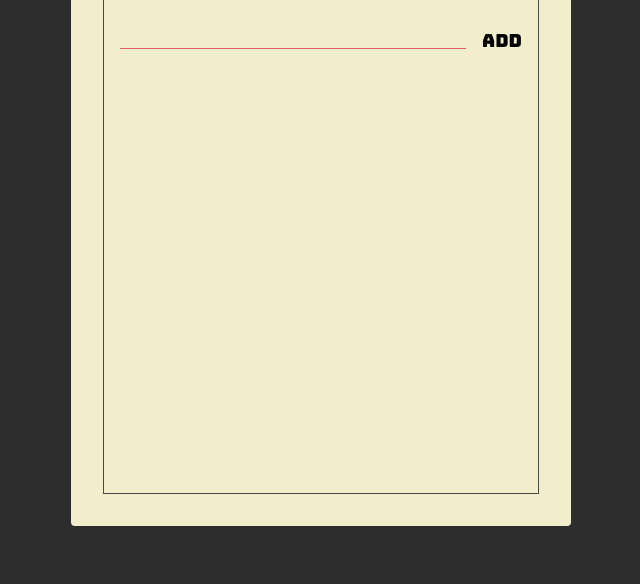
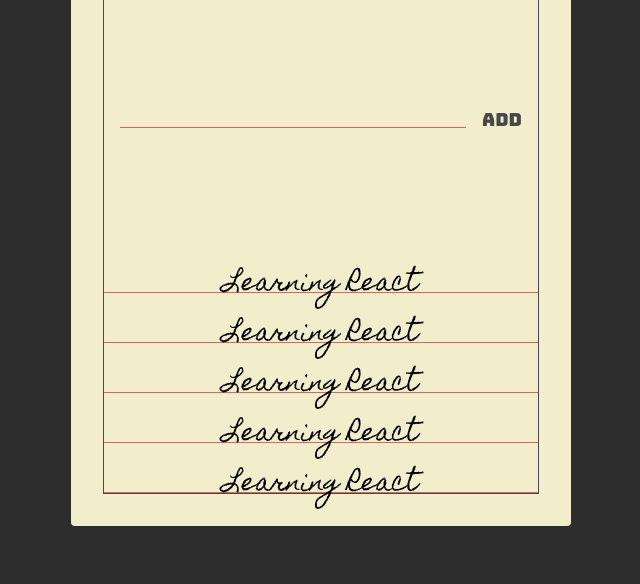
Before and after one commit to risyad19/react-course-start, a website: page index.html in a window 1280 px wide. Shown: the part 232-816 px from the top of the page, without its empty margins (319-959 px from the left). Drawn offline with Linux system fonts and the light colour scheme.

Commit message:
Todolist

```diff
--- a/index.html
+++ b/index.html
@@ -15,15 +15,32 @@
     <div class="container">
       <div class="frame">
         <section class="header">
-          <button class="header-btn">Add</button>
+          <button class="header-btn main-black-color">Add</button>
           <h1 class="header-title">ToDo List</h1>
           <button class="header-btn main-red-color">Clear</button>
         </section>
         <section class="add">
           <form class="add-form">
             <input type="text" class="add-input" />
-            <button class="add-btn">Add</button>
+            <button class="add-btn main-black-color">Add</button>
           </form>
+        </section>
+        <section class="todos">
+          <div class="todo">
+            <span class="todo-text">Learning React</span>
+          </div>
+          <div class="todo">
+            <span class="todo-text">Learning React</span>
+          </div>
+          <div class="todo">
+            <span class="todo-text">Learning React</span>
+          </div>
+          <div class="todo">
+            <span class="todo-text">Learning React</span>
+          </div>
+          <div class="todo">
+            <span class="todo-text">Learning React</span>
+          </div>
         </section>
       </div>
     </div>
--- a/style.css
+++ b/style.css
@@ -4,10 +4,15 @@
 
 :root {
   --main-red-color: #e06262;
+  --main-black-color: #484848;
 }
 
 .main-red-color {
   color: var(--main-red-color);
+}
+
+.main-black-color {
+  color: var(--main-black-color);
 }
 
 html {
@@ -39,11 +44,12 @@
 }
 
 .frame {
-  border: 1px solid #484848;
+  border: 1px solid var(--main-black-color);
   height: 100%;
 
   display: flex;
   flex-direction: column;
+  justify-content: space-between;
 }
 
 .header {
@@ -55,6 +61,7 @@
   flex: 1;
   text-align: center;
 
+  color: var(--main-black-color);
   font-size: 3.6rem;
   font-family: "Homemade Apple", sans-serif;
   text-transform: lowercase;
@@ -70,6 +77,14 @@
   background: unset;
   border: unset;
   outline: unset;
+}
+
+.header-btn.main-red-color:active {
+  text-shadow: 1px 1px 2px var(--main-red-color);
+}
+
+.header-btn.main-black-color:active {
+  text-shadow: 1px 1px 2px var(--main-black-color);
 }
 
 .add {
@@ -108,3 +123,32 @@
   border: unset;
   outline: unset;
 }
+
+.add-btn.main-black-color:active {
+  text-shadow: 1px 1px 2px var(--main-black-color);
+}
+
+.todos {
+  display: flex;
+  flex-direction: column;
+}
+
+.todo {
+  position: relative;
+
+  flex: 1 0 auto;
+  text-align: center;
+
+  min-height: 34px;
+  margin: 16px 0 0;
+  font-family: "Homemade Apple", sans-serif;
+  font-size: 24px;
+
+  border-bottom: 1px solid var(--main-red-color);
+}
+
+.todo-text {
+  position: absolute;
+  left: 50%;
+  transform: translate(-50%);
+}
```
